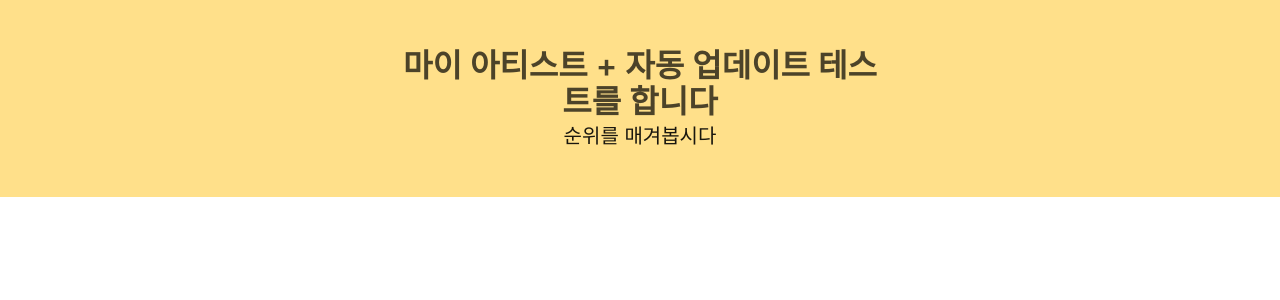
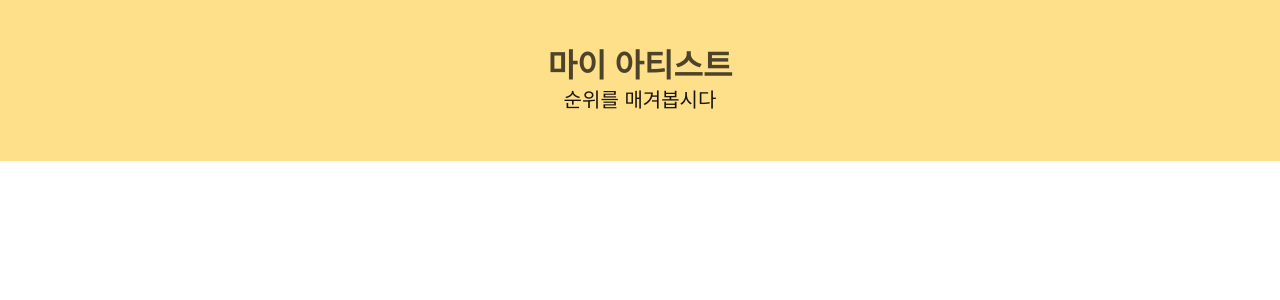
Before and after one commit to franz8410/moviestar, a Flask app: page / in a window 1280 px wide. Shown: the top 300 px of the page. Run offline with Flask 2, Linux system fonts and the light colour scheme; data that the repository does not hold is empty; some libraries are stand-ins or nearby versions.

Commit message:
푸시 테스트

```diff
--- a/app.py
+++ b/app.py
@@ -53,7 +53,7 @@ def web_hook():
     web_hook_data = request.form
     print(web_hook_data)
     os.system('cd /home/ubuntu/moviestar && git pull')
-    return jsonify({'result': 'success!!'})
+    return jsonify({'result': 'success'})
 
 
 # push 테스트용
--- a/templates/index.html
+++ b/templates/index.html
@@ -148,7 +148,7 @@
             <div class="hero-body">
                 <div class="container center">
                     <h1 class="title">
-                        마이 아티스트 + 자동 업데이트 테스트를 합니다
+                        마이 아티스트
                     </h1>
                     <h2 class="subtitle">
                         순위를 매겨봅시다
```
